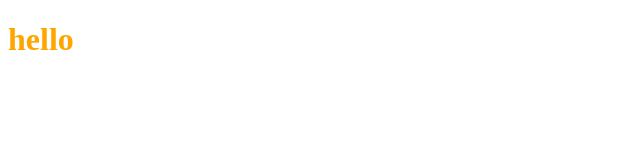
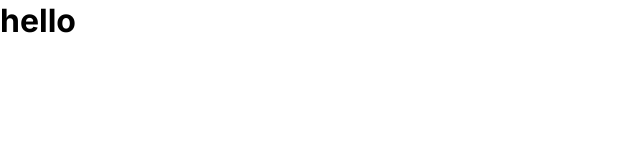
Before and after one commit to markjffrsn/form_project-1, a plain HTML site: page index.html in a window 1280 px wide. Shown: the whole page, without its empty margins (0-640 px from the left). Drawn offline with Linux system fonts and the light colour scheme.

Commit message:
Variable styles setup - undone

```diff
--- a/style.css
+++ b/style.css
@@ -1,3 +1,77 @@
-h1 {
-  color: orange;
+@layer global, components, utility;
+
+@layer global {
+  @font-face {
+    font-family: "Norse";
+    src: url("./fonts/Norse-Bold.woff2") format("woff2");
+    font-weight: bold;
+    font-style: normal;
+    font-display: swap;
+  }
+
+  /* inter-regular - latin */
+  @font-face {
+    font-display: swap; /* Check https://developer.mozilla.org/en-US/docs/Web/CSS/@font-face/font-display for other options. */
+    font-family: "Inter";
+    font-style: normal;
+    font-weight: 400;
+    src: url("./fonts/inter-v20-latin-regular.woff2") format("woff2"); /* Chrome 36+, Opera 23+, Firefox 39+, Safari 12+, iOS 10+ */
+  }
+  /* inter-600 - latin */
+  @font-face {
+    font-display: swap; /* Check https://developer.mozilla.org/en-US/docs/Web/CSS/@font-face/font-display for other options. */
+    font-family: "Inter";
+    font-style: normal;
+    font-weight: 600;
+    src: url("./fonts/inter-v20-latin-600.woff2") format("woff2"); /* Chrome 36+, Opera 23+, Firefox 39+, Safari 12+, iOS 10+ */
+  }
+  /* inter-700 - latin */
+  @font-face {
+    font-display: swap; /* Check https://developer.mozilla.org/en-US/docs/Web/CSS/@font-face/font-display for other options. */
+    font-family: "Inter";
+    font-style: normal;
+    font-weight: 700;
+    src: url("./fonts/inter-v20-latin-700.woff2") format("woff2"); /* Chrome 36+, Opera 23+, Firefox 39+, Safari 12+, iOS 10+ */
+  }
+
+  /* Fonts */
+  :root {
+  }
+
+  /* Colors */
+  :root {
+    --c-black: hsl(0, 0%, 0%);
+    --c-white: hsl(0, 0%, 100%);
+    --c-gray-light: hsl(220, 13%, 91%);
+    --c-gray-lighter: hsl(210, 20%, 98%);
+    --c-green: hsl(92, 20%, 35%);
+    --c-red: hsl(0, 100%, 50%);
+    --c-blue: hsl(240, 100%, 50%);
+
+    --color-main-bg: var(--c-white);
+    --color-text-dark: var(--c-black);
+    --color-text-light: var(--c-white);
+    --color-bg-primary: var(--c-gray-lighter);
+    --color-bg-secondary: var(--c-gray-light);
+    --color-input-border-default: var(--c-gray-light);
+    --color-input-border-valid: var(--c-blue);
+    --color-input-border-invalid: var(--c-red);
+    --color-button-bg: var(--c-green);
+  }
+
+  *,
+  *::before,
+  *::after {
+    box-sizing: border-box;
+  }
+
+  * {
+    margin: 0;
+  }
+
+  body {
+    font-family: "Inter", Arial, Helvetica, sans-serif;
+    line-height: 1.3;
+    color: var(--color-text-dark);
+  }
 }
```
Also changed, not shown: fonts/Norse-Bold.woff2 (added), fonts/inter-v20-latin-600.woff2 (added), fonts/inter-v20-latin-700.woff2 (added), fonts/inter-v20-latin-regular.woff2 (added), img/bg-img.jpg (added), img/odin-lined.png (added).
